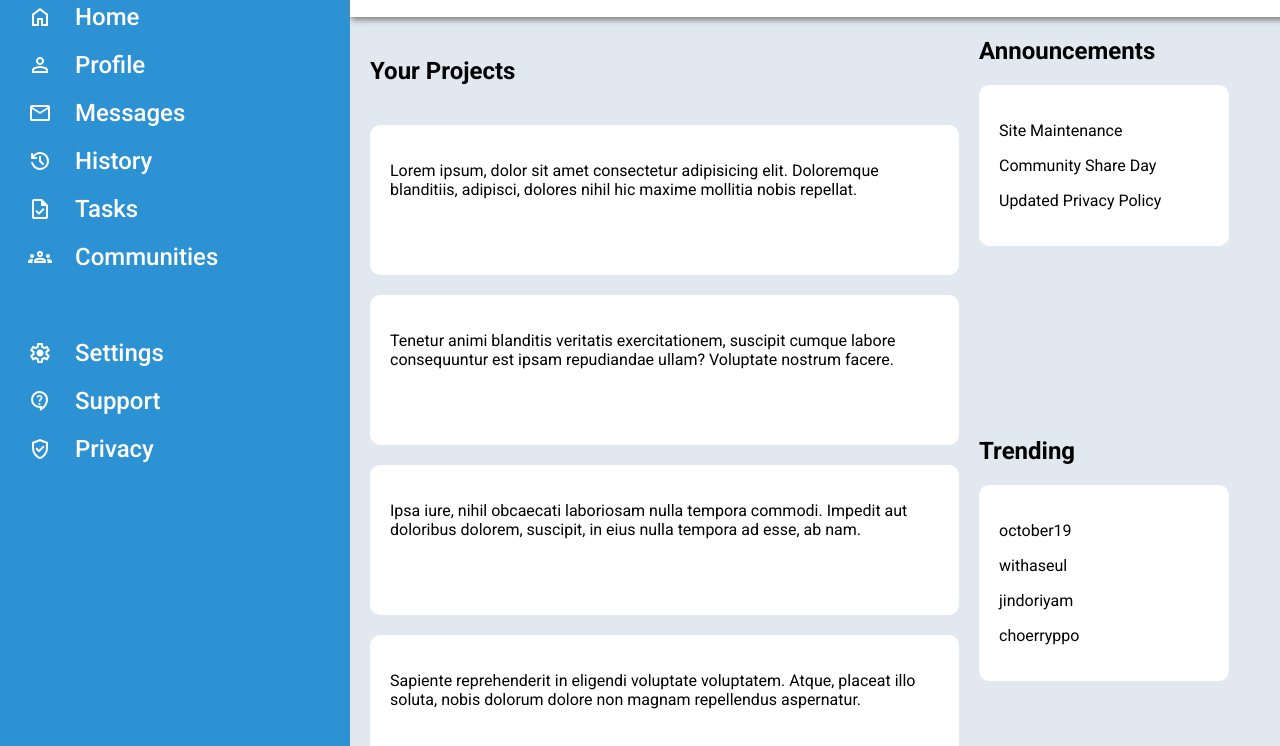
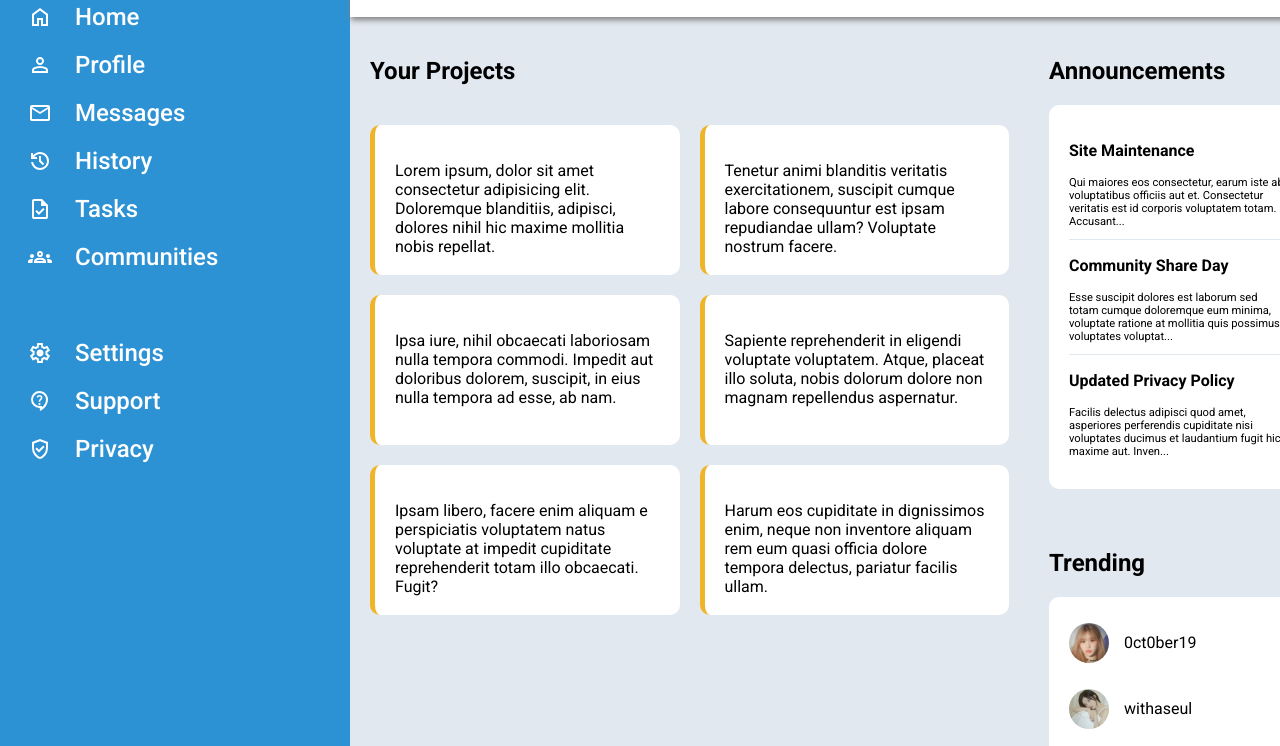
Before and after one commit to lucasbpaiva/admin-dashboard, a plain HTML site: page index.html in a window 1280 px wide. Shown: the part 183-929 px from the top of the page. Drawn offline with nearby package versions, Linux system fonts and the light colour scheme.

Commit message:
add main section styling

```diff
--- a/index.html
+++ b/index.html
@@ -110,18 +110,39 @@
             <div class="announcements">
                 <h2>Announcements</h2>
                 <div class="announcements-card">
-                    <p>Site Maintenance</p>
-                    <p>Community Share Day</p>
-                    <p>Updated Privacy Policy</p>
+                    <div class="announcement">
+                        <p class="announcement-title">Site Maintenance</p>
+                        <p class="announcement-content">Qui maiores eos consectetur, earum iste ab voluptatibus officiis aut et. Consectetur veritatis est id corporis voluptatem totam. Accusant...</p>
+                    </div>
+                    <div class="announcement">
+                        <p class="announcement-title">Community Share Day</p>
+                        <p class="announcement-content">Esse suscipit dolores est laborum sed totam cumque doloremque eum minima, voluptate ratione at mollitia quis possimus voluptates voluptat...</p>
+                    </div>
+                    <div class="announcement">
+                        <p class="announcement-title">Updated Privacy Policy</p>
+                        <p class="announcement-content">Facilis delectus adipisci quod amet, asperiores perferendis cupiditate nisi voluptates ducimus et laudantium fugit hic, maxime aut. Inven...</p>
+                    </div>
                 </div>
             </div>
             <div class="trending">
                 <h2>Trending</h2>
                 <div class="trending-card">
-                    <p>october19</p>
-                    <p>withaseul</p>
-                    <p>jindoriyam</p>
-                    <p>choerryppo</p>
+                    <div class="profile">
+                        <img src="heeJin-profile.webp" alt="heejin" class="small-pic">
+                        <p>0ct0ber19</p>
+                    </div>
+                    <div class="profile">
+                        <img src="haseul-profile.jpeg" alt="heejin" class="small-pic">
+                        <p>withaseul</p>
+                    </div>
+                    <div class="profile">
+                        <img src="jinsoul-profile.webp" alt="heejin" class="small-pic">
+                        <p>zindoriyam</p>
+                    </div>
+                    <div class="profile">
+                        <img src="choerry-profile.png" alt="heejin" class="small-pic">
+                        <p>cher_ryppo</p>
+                    </div>
                 </div>
             </div>
         </div>
--- a/style.css
+++ b/style.css
@@ -12,7 +12,7 @@ body {
 .wrapper {
     display: grid;
     grid-template-columns: 350px 1fr;
-    grid-template-rows: 200px 800px;
+    grid-template-rows: 200px 1fr;
 }
 
 .sidebar {
@@ -121,6 +121,8 @@ input[type="search"]:focus {
 
 .small-pic {
     max-width: 40px;
+    max-height: 40px;
+    border-radius: 50%;
 }
 
 .buttons {
@@ -140,8 +142,8 @@ input[type="search"]:focus {
 .main-content{
     background-color: #e2e8f0;
     display: grid;
-    grid-template-columns: 1fr 350px;
-    grid-template-rows: 1fr 1fr;
+    grid-template-columns: 1fr 300px;
+    /* grid-template-rows: 1fr 1fr; */
 }
 
 .projects {
@@ -160,6 +162,35 @@ input[type="search"]:focus {
 
 .announcements {
     grid-column: 2;
+    padding: 20px;
+}
+
+.announcement:not(:last-child) {
+    border-bottom: 1px solid #e2e8f0;
+}
+
+.announcement-title {
+    font-weight: bold;
+}
+
+.announcement-content {
+    font-size: 0.7em;
+}
+
+.trending {
+    padding: 20px;
+}
+
+.trending-card {
+    display: flex;
+    flex-direction: column;
+    gap: 15px;
+}
+
+.profile {
+    display: flex;
+    align-items: center;
+    gap: 15px;
 }
 
 .announcements-card,
@@ -167,7 +198,7 @@ input[type="search"]:focus {
     background-color: #fff;
     border-radius: 10px;
     padding: 20px;
-    width: 250px;
+    width: 260px;
 }
 
 .project-card {
@@ -175,4 +206,5 @@ input[type="search"]:focus {
     border-radius: 10px;
     padding: 20px;
     height: 150px;
+    border-left: 5px solid rgb(240, 180, 40);
 }
```
Also changed, not shown: choerry-profile.png (added), haseul-profile.jpeg (added), heeJin-profile.webp (added), jinsoul-profile.webp (added).
